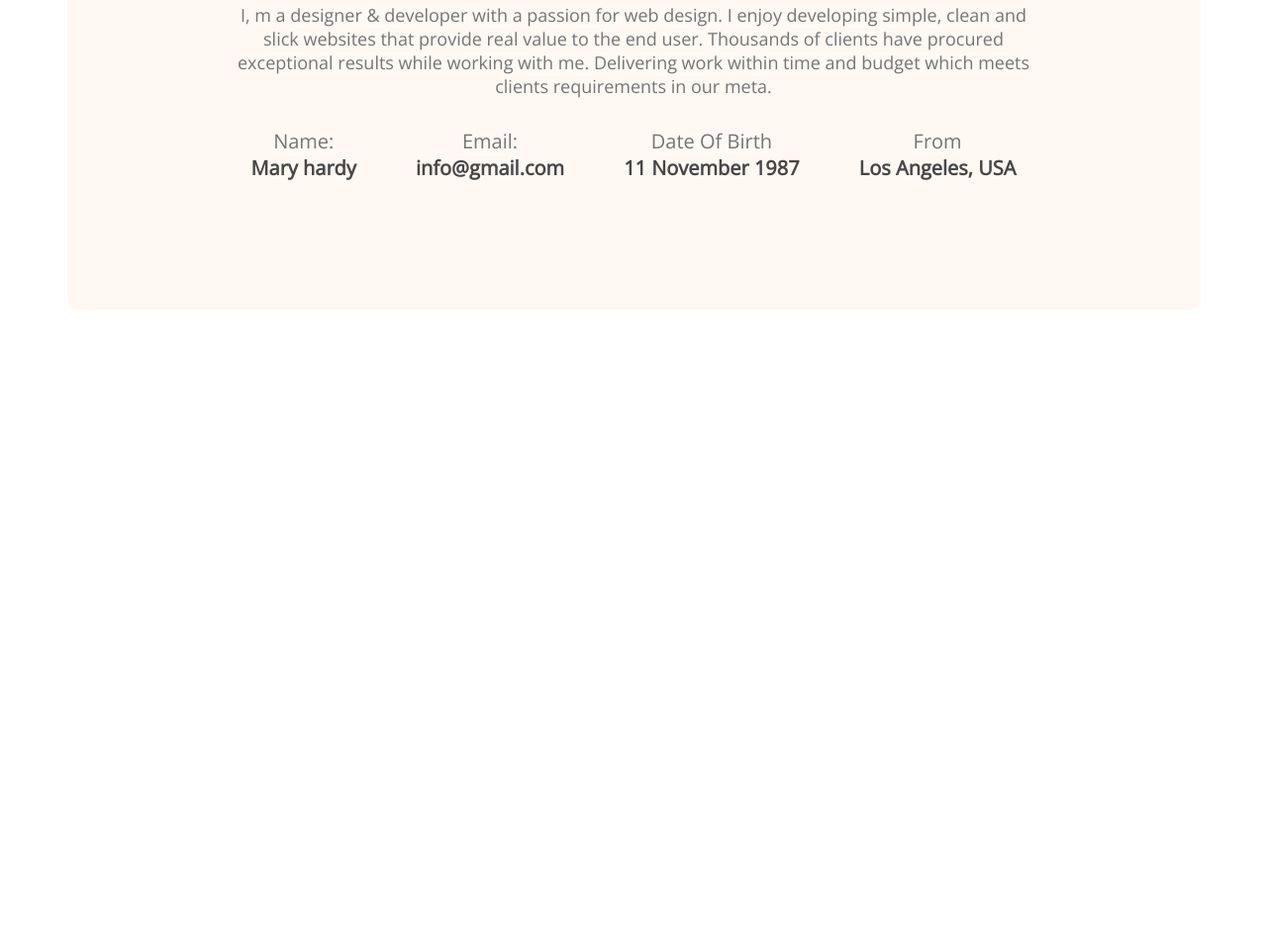
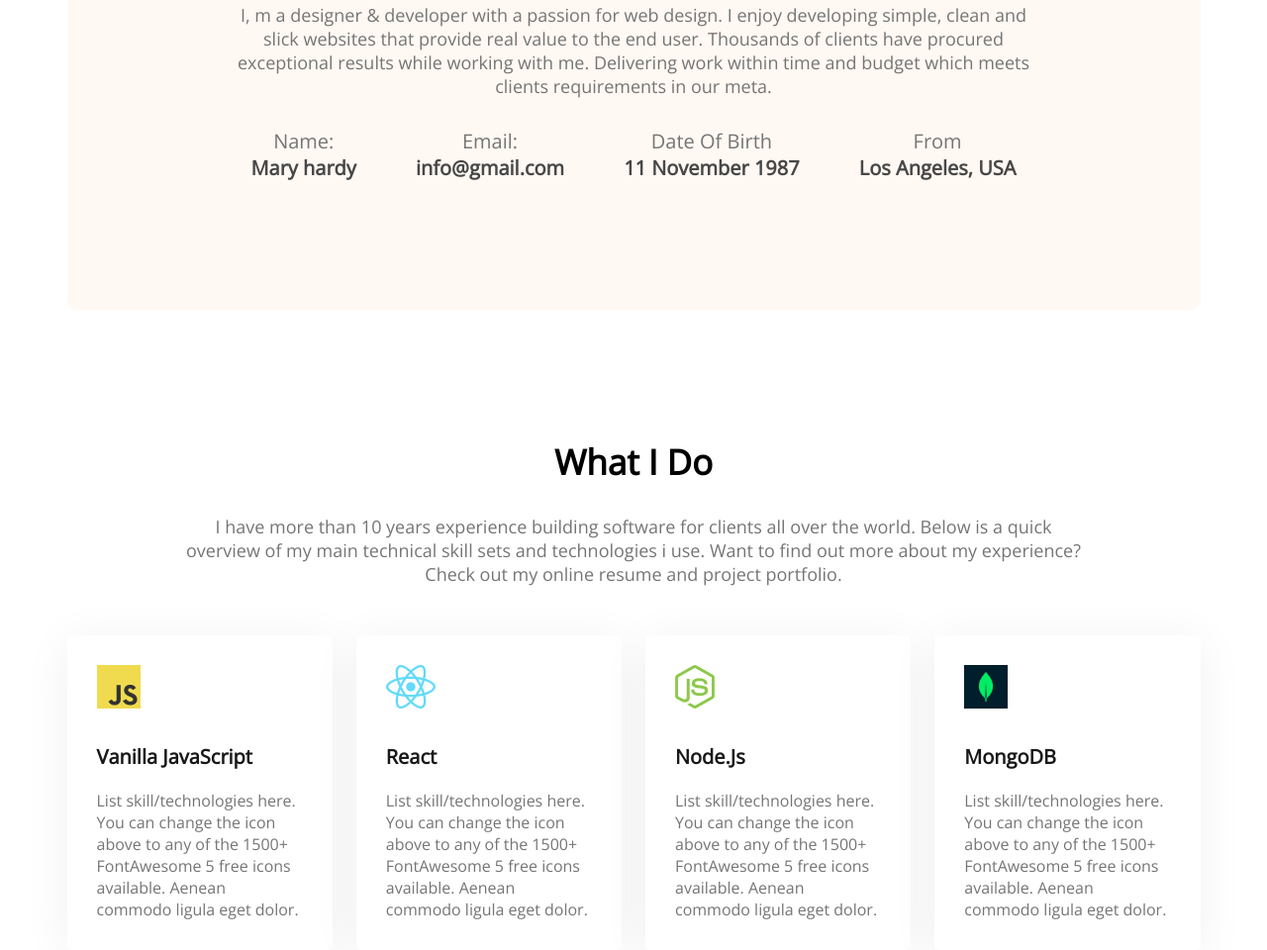
Before and after one commit to P-Hemal/developar-portfolio, a plain HTML site: page index.html in a window 1280 px wide. Shown: the part 1174-2134 px from the top of the page at 99% size. Before the commit the page ends 1487 px from the top, so only its background shows below. Drawn offline with nearby package versions, Linux system fonts and the light colour scheme.

Commit message:
portfolio

```diff
--- a/Styles/portfolio.css
+++ b/Styles/portfolio.css
@@ -114,3 +114,41 @@ main{
     font-size: 20px;
     font-weight: 700;
 }
+/* What i do */
+.what-i-do{
+    text-align: center;
+    margin-top: 130px;
+    font-size: 35px;
+    padding: 0 370px;
+    margin-bottom: 30px;
+}
+.what-des{
+    font-size: 18px;
+    font-weight: 400;
+    text-align: center;
+    color: #757575;
+    margin-bottom: 50px;
+    padding: 0 115px;
+}
+.skill-container{
+    display: flex;
+    gap: 24px;
+    }
+.skill{
+    border-radius: 5px;
+    background: #FFF;
+    box-shadow: 0px 6px 50px 0px rgba(0, 0, 0, 0.06);
+    padding: 30px;
+}
+.skill-title{
+    margin-bottom: 20px;
+    margin-top: 30px;
+    font-size: 20px;
+    font-weight: 700;
+    color: #181818;
+
+}
+.skill-description{
+    color: #757575;
+
+}
--- a/index.html
+++ b/index.html
@@ -25,8 +25,8 @@
                 <h3 class="banner-sub-title">Hi, Iam</h3>
                 <h1 class="banner-title">Mary Hardy</h1>
                 <p class="banner-description">Shot what able cold new see hold.Friendly as an betrayed formerly he. Morning because as to society behaved moments.</p>
-                <button class="btn-orange">Download CV</button>
-                <button class="btn-gray">Contact</button>
+                <button class="btn-orange"> <span><img src="images/Download.png" alt=""></span>Download CV</button>
+                <button class="btn-gray"> <span><img src="images/Contact.png" alt=""></span>Contact</button>
             </div>
             <img src="images/hardy.png" alt="">
         </div>
@@ -54,6 +54,34 @@
                 </div>
             </div>
         </section>
+        <section>
+            <h3 class="what-i-do">What I Do</h3>
+            <p class="what-des">I have more than 10 years experience building software for clients all over the world. Below is a quick overview of my main technical skill sets and technologies i use. Want to find out more about my experience? Check out my online resume and project portfolio.</p>
+        </section>
+        <section>
+            <div class="skill-container">
+                <div class="skill">
+                    <img src="images/icons/js.png" alt="">
+                    <p class="skill-title">Vanilla JavaScript</p>
+                    <p class="skill-description">List skill/technologies here. You can change the icon above to any of the 1500+ FontAwesome 5 free icons available. Aenean commodo ligula eget dolor.</p>
+                </div>
+                <div class="skill">
+                    <img src="images/icons/react.png" alt="">
+                    <p class="skill-title">React</p>
+                    <p class="skill-description">List skill/technologies here. You can change the icon above to any of the 1500+ FontAwesome 5 free icons available. Aenean commodo ligula eget dolor.</p>
+                </div>
+                <div class="skill">
+                    <img src="images/icons/nodejs.png" alt="">
+                    <p class="skill-title">Node.Js</p>
+                    <p class="skill-description">List skill/technologies here. You can change the icon above to any of the 1500+ FontAwesome 5 free icons available. Aenean commodo ligula eget dolor.</p>
+                </div>
+                <div class="skill">
+                    <img src="images/icons/mongo.png" alt="">
+                    <p class="skill-title">MongoDB</p>
+                    <p class="skill-description">List skill/technologies here. You can change the icon above to any of the 1500+ FontAwesome 5 free icons available. Aenean commodo ligula eget dolor.</p>
+                </div>
+            </div>
+        </section>
 
     </main>
 </body>
```
Also changed, not shown: images/Contact.png (added), images/Download.png (added).
